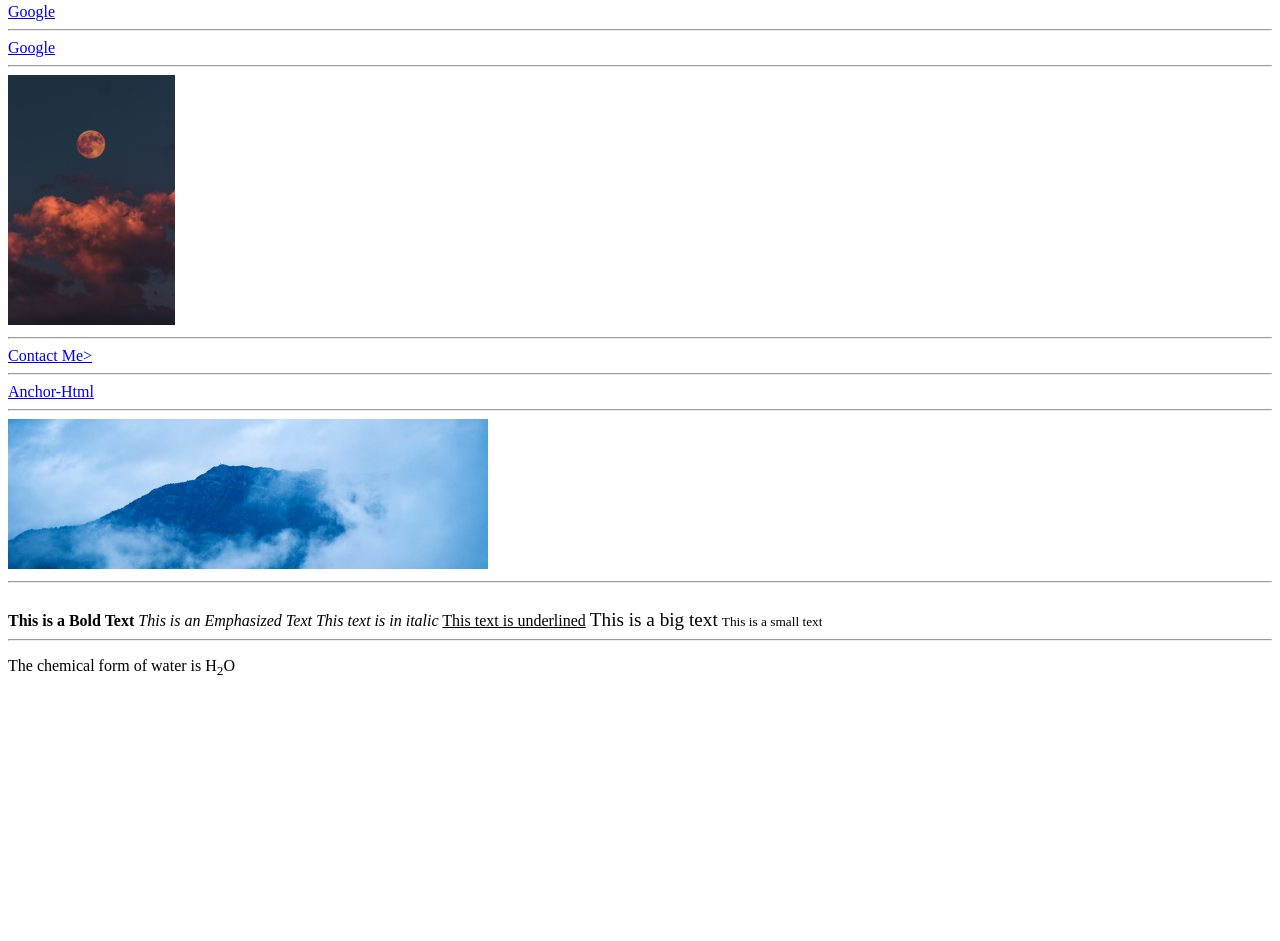
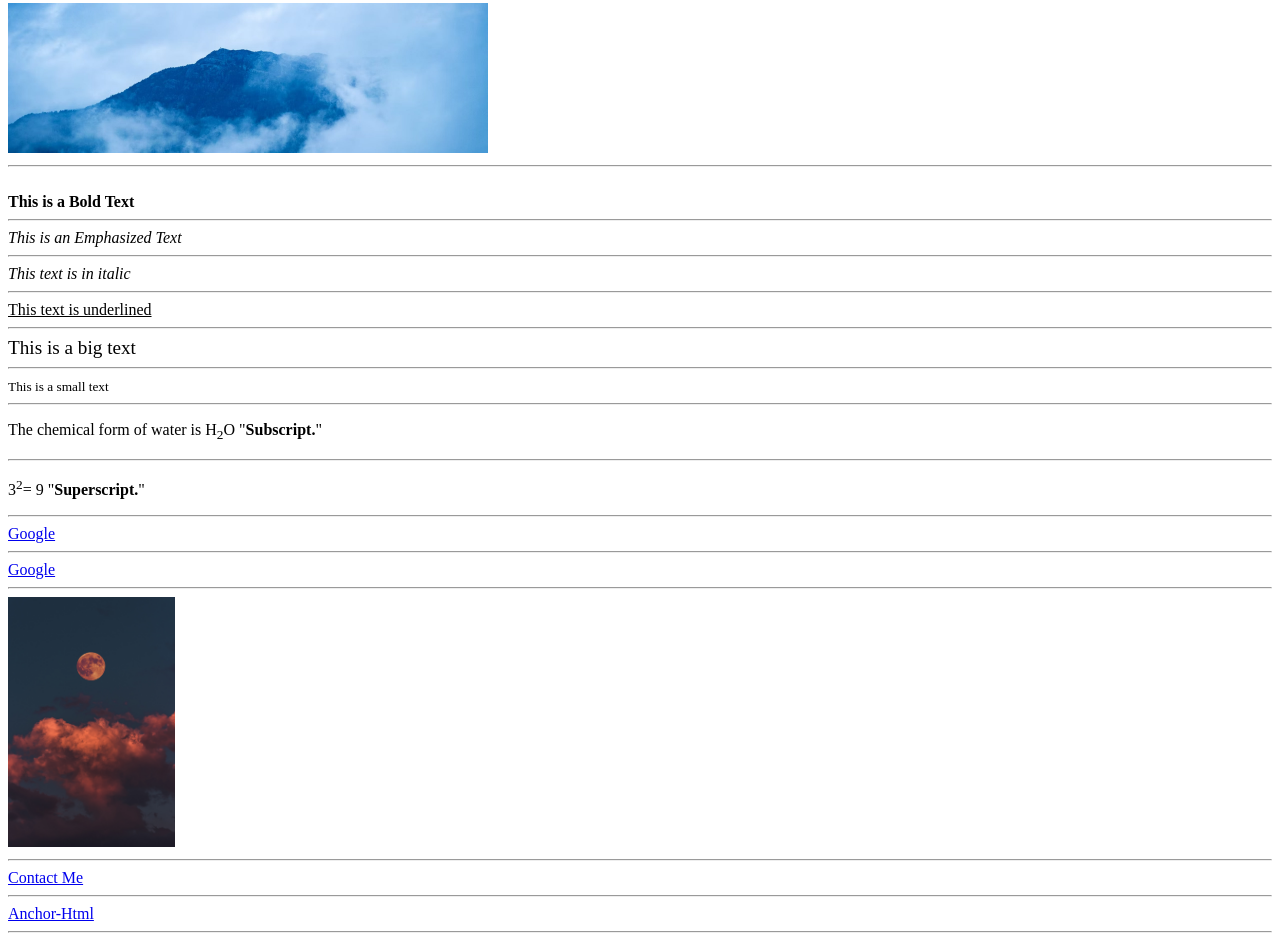
Before and after one commit to GdharamTEJ/HTML-Beginner2Advanced, a plain HTML site: page index.html in a window 1280 px wide. Shown: the part 416-1357 px from the top of the page. Before the commit the page ends 1111 px from the top, so only its background shows below. Drawn offline with Linux system fonts and the light colour scheme.

Commit message:
made changes

```diff
--- a/index.html
+++ b/index.html
@@ -28,6 +28,8 @@
 
     <hr>
 
+    <!-- SEMANTIC TAGS -->
+
     <!-- Heading Tags -->
     <h1>This is a Heading</h1>
     <h2>This is a Heading</h2>
@@ -41,6 +43,47 @@
     <p>This is a paragraph</p>
     <hr>
 
+    <!-- Image Tag -->
+    <img src="Hills.jpeg" alt="Alternate Text,if img won't show up" height="150"></img>
+    <hr>
+
+    <!-- Line Break Tag -->
+    <br>
+
+    <!-- Bold Tag -->
+    <b>This is a Bold Text</b> <br>
+    <hr>
+
+    <!-- Emphasized Text Tag -->
+    <em>This is an Emphasized Text</em><br>
+    <hr>
+
+    <!-- Italic Tag -->
+    <i>This text is in italic</i><br>
+    <hr>
+
+    <!-- Underline Tag -->
+    <u>This text is underlined</u><br>
+    <hr>
+
+    <!-- Big Tag -->
+    <big>This is a big text</big><br>
+    <hr>
+
+    <!-- Small Tag -->
+    <small>This is a small text</small><br>
+
+    <!-- Horizontal Ruler Tag -->
+    <hr>
+
+    <!-- Subscript Tag -->
+    <p>The chemical form of water is H<sub>2</sub>O "<b>Subscript.</b>"</p>
+    <hr>
+
+    <!-- Superscript Tag -->
+    <p>3<sup>2</sup>= 9 "<b>Superscript.</b>" </p>
+    <hr>
+
     <!-- Anchor Tag -->
     <a href="https://google.com"> Google </a> <br>
     <hr>
@@ -50,52 +93,19 @@
     <hr>
 
     <!-- For a clickable image {<img src="img-link"} i used height attribute - "400" -->
+    <!-- Added "text-decoration : none," to get rid of underscore on the bottom right of the image when using anchor tag -->
     <a style="text-decoration: none;" href="https://google.com"> <img src="image.jpeg" height="250"> </a> <br>
     <hr>
 
     <!-- More Abt Anchor Tag -->
     <!-- { Use "/" Slash to link a file in the same folder } -->
-    <a href="/Contact.html" target="_main">Contact Me></a> <br>
+    <a href="/Contact.html" target="_main">Contact Me</a> <br>
     <hr>
 
     <!-- Use "/N.O.T Folder/N.O.T File" to link a file from a different folder -->
     <a href="/Example/Anchor.html" target="_main">Anchor-Html</a>
 
     <hr>
-
-    <!-- Image Tag -->
-    <img src="Hills.jpeg" alt="Alternate Text,if img won't show up" height="150"></img>
-    <hr>
-
-
-    <!-- Line Break Tag -->
-    <br>
-
-    <!-- Bold Tag -->
-    <b>This is a Bold Text</b>
-
-    <!-- Emphasized Text Tag -->
-    <em>This is an Emphasized Text</em>
-
-    <!-- Italic Tag -->
-    <i>This text is in italic</i>
-
-    <!-- Underline Tag -->
-    <u>This text is underlined</u>
-
-    <!-- Big Tag -->
-    <big>This is a big text</big>
-
-    <!-- Small Tag -->
-    <small>This is a small text</small>
-
-    <!-- Horizontal Ruler Tag -->
-    <hr>
-
-    <!-- Subscript Tag -->
-    <p>The chemical form of water is H<sub>2</sub>O</p>
-
-
 </body>
 
 </html>
```
